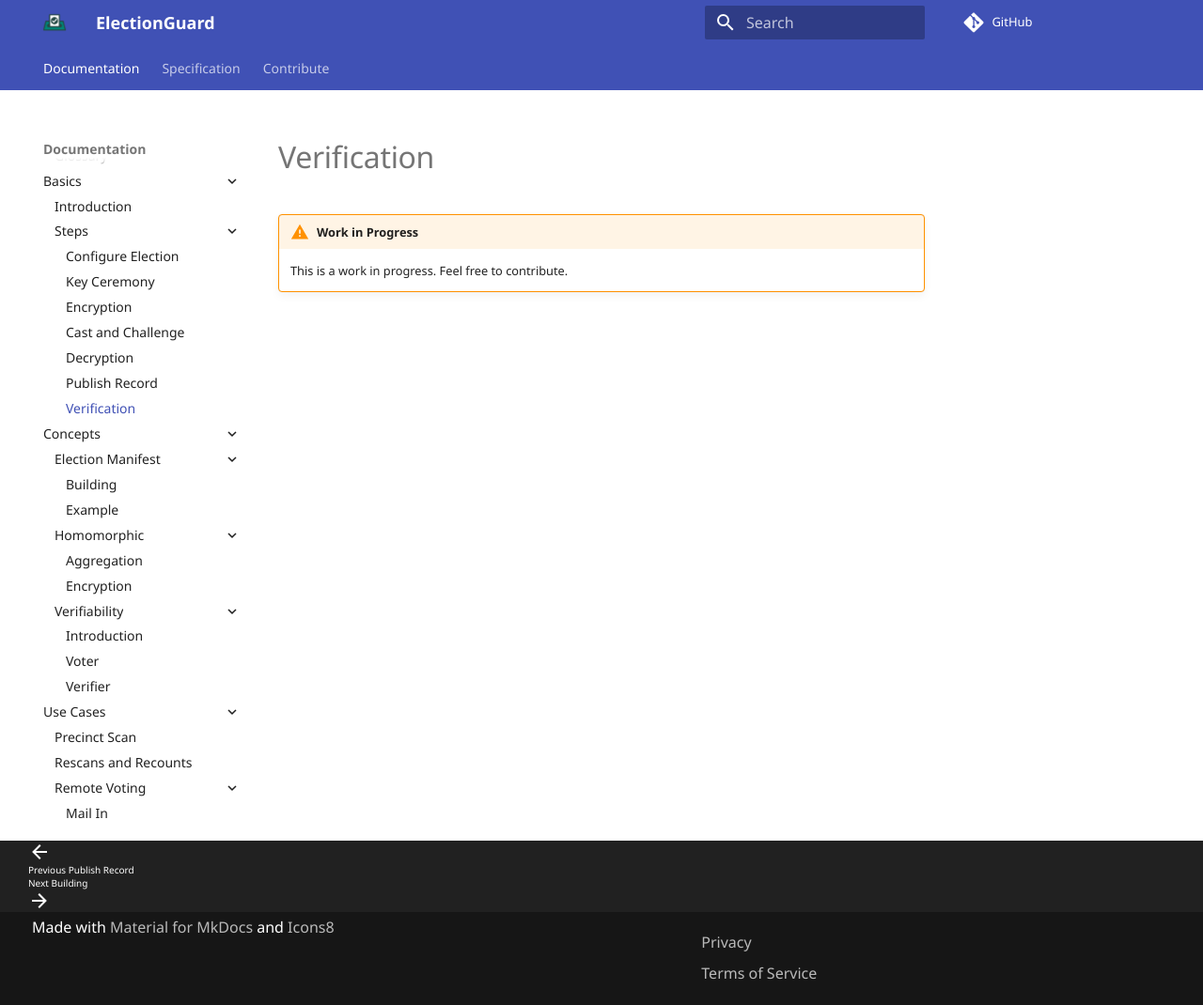
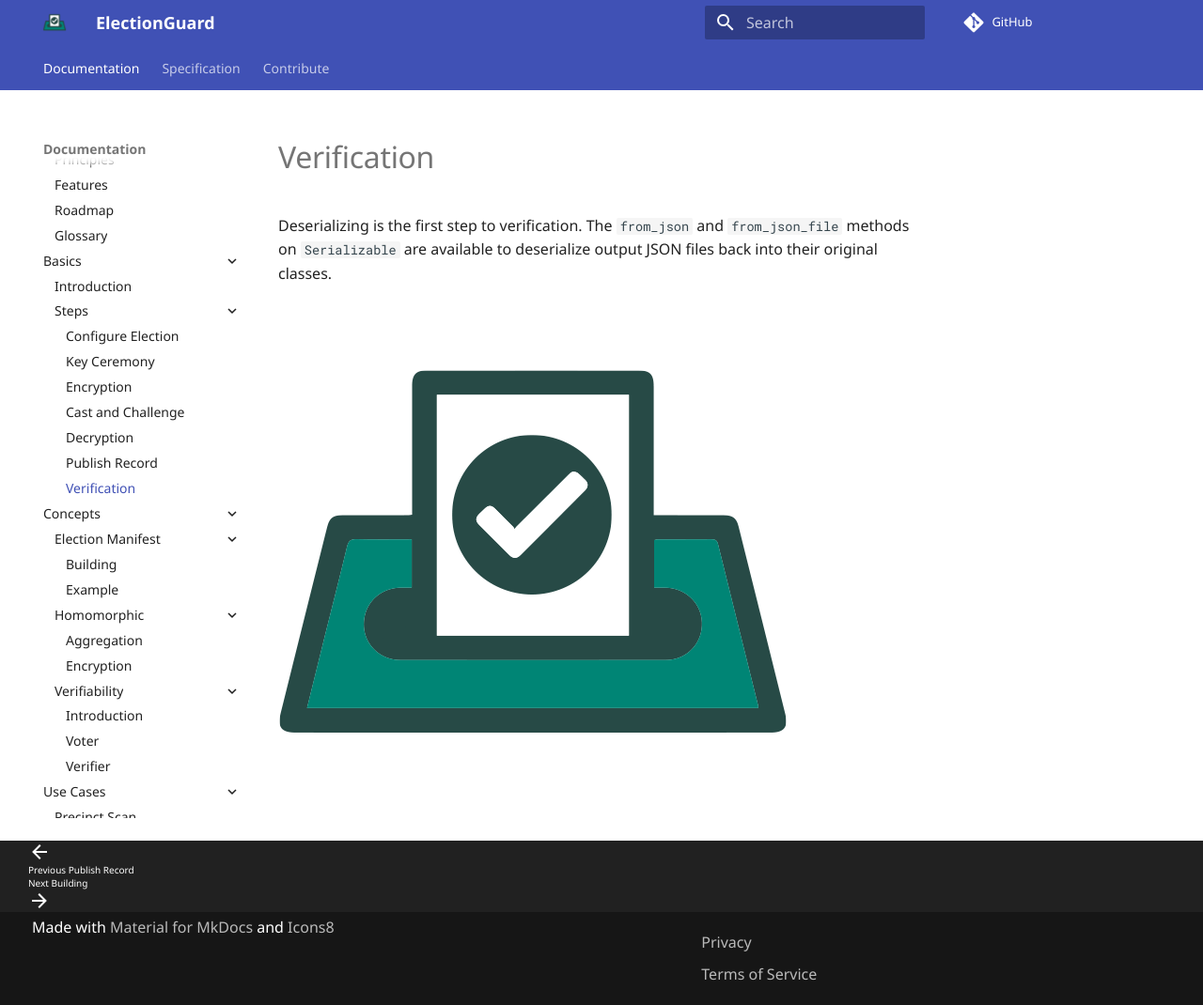
Before and after one commit to Election-Tech-Initiative/electionguard, an MkDocs documentation site: the page built from docs/basics/steps/6_Verification.md, in a window 1280 px wide and 1070 px high. Shown: the whole window at 94% size. Built offline with MkDocs 1.6.1 and Material for MkDocs 9.7.7, drawn with Linux system fonts in a browser that asks for light colours; some web fonts are replaced; comment, search, counter and statistics services are not loaded.

```diff
--- a/docs/basics/steps/6_Verification.md
+++ b/docs/basics/steps/6_Verification.md
@@ -1,4 +1,8 @@
 # Verification
 
-!!! warning "Work in Progress"
-    This is a work in progress. Feel free to contribute.
+Deserializing is the first step to verification. The `from_json` and `from_json_file` methods on `Serializable` are available to deserialize output JSON files back into their original classes.
+
+![Encrypt][encrypt-image]
+
+<!-- Links -->
+[encrypt-image]: ../../images/electionguard-logo.png ""
```
Also changed, not shown: docs/basics/steps/3_Cast_and_Challenge.md (+5 -0 lines), docs/basics/steps/4_Decryption.md (+17 -2 lines), docs/basics/steps/5_Publish_Record.md (+7 -2 lines).
